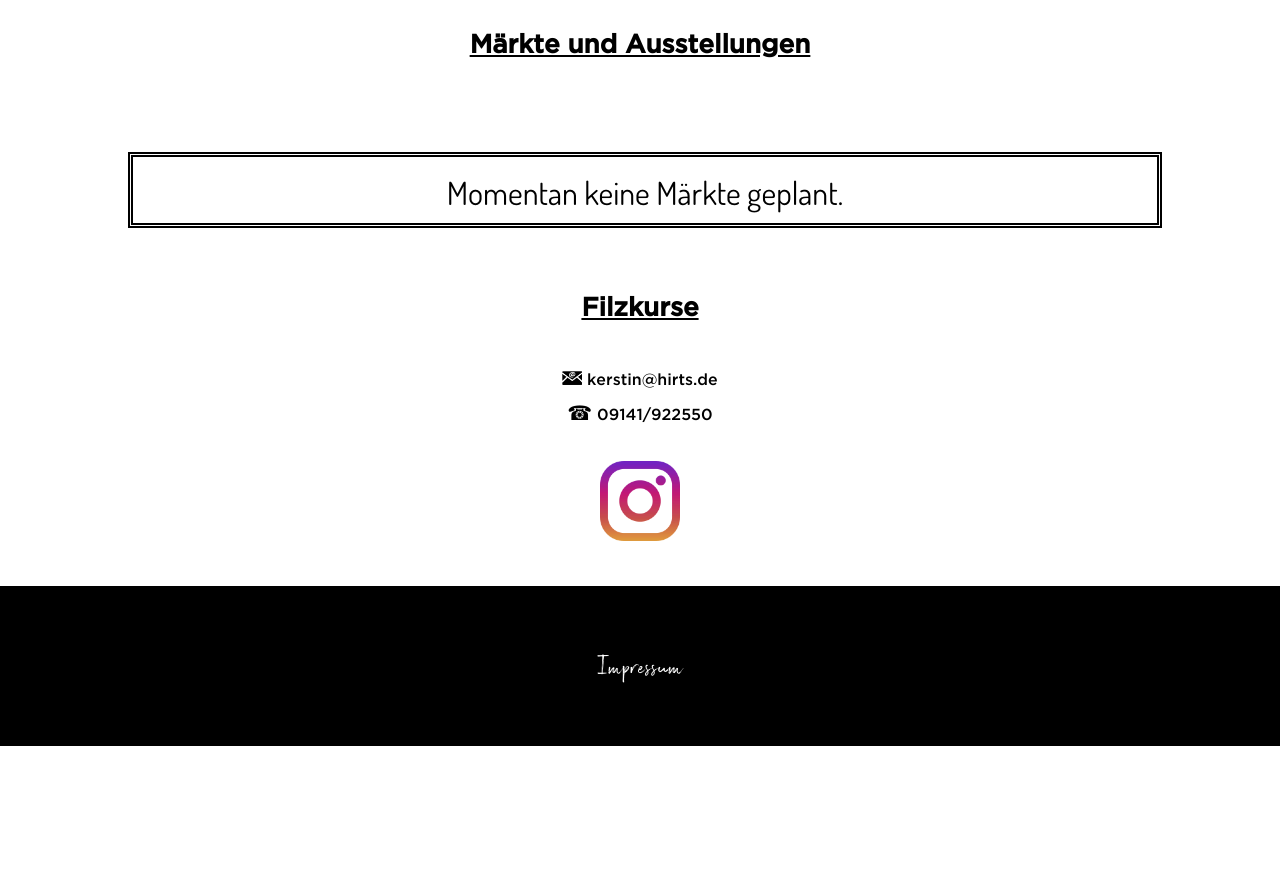
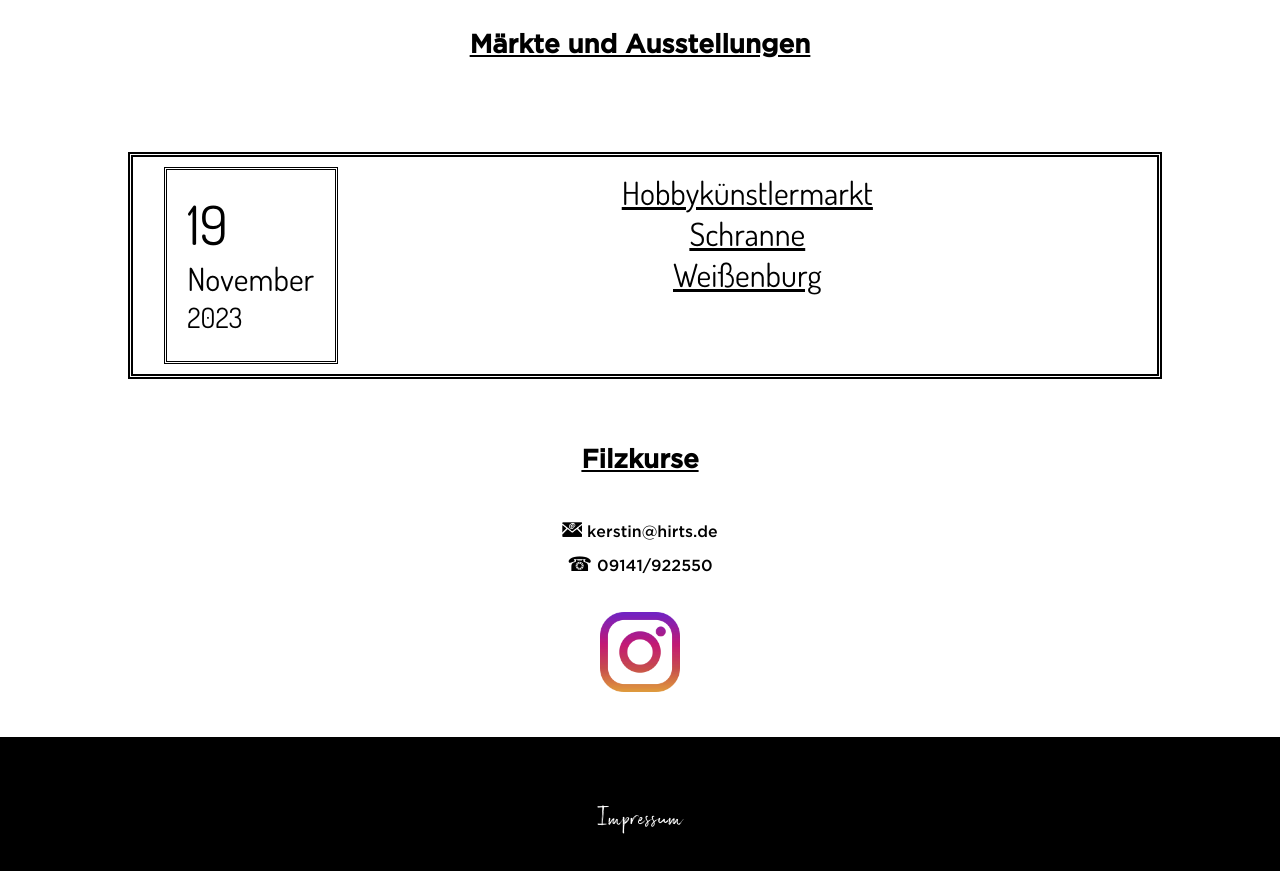
Before and after one commit to mokronos/filzschmuck, a plain HTML site: page index.html in a window 1280 px wide. Shown: the part 2677-3548 px from the top of the page. Before the commit the page ends 3423 px from the top, so only its background shows below. Drawn offline with Linux system fonts and the light colour scheme.

Commit message:
Add schranne markt

```diff
--- a/index.html
+++ b/index.html
@@ -124,35 +124,29 @@
 -->
 
 <!-- no exhibitions planned -->
+    <!-- <div class="containerevents"> -->
+    <!--     <div class="containerevent"> -->
+    <!--         <div  class="containername"> -->
+    <!--           <div class="nameevent">Momentan keine Märkte geplant.</div> -->
+    <!--         </div> -->
+    <!--     </div> -->
+
+    <!-- </div> -->
+
     <div class="containerevents">
         <div class="containerevent">
+            <div class="containerdate">
+                <div class="dateday">19</div>
+                <div class="datemonth">November</div>
+                <div class="dateyear">2023</div>
+            </div>
+
             <div  class="containername">
-              <div class="nameevent">Momentan keine Märkte geplant.</div>
+                <div class="nameevent"><a target="_blank" href="https://www.weissenburg.de/veranstaltungen/hobbykuenstlermakt-438893-12265991/">Hobbykünstlermarkt <br/> Schranne <br/> Weißenburg</a></div>
             </div>
         </div>
 
     </div>
-
-    <!-- <div class="containerevents"> -->
-    <!--     <div class="containerevent"> -->
-    <!--         <div class="containerdate"> -->
-    <!--             <div class="dateday">06</div> -->
-    <!--             <div class="datemonth">Mai</div> -->
-    <!--             <div class="dateyear">2023</div> -->
-    <!--         </div> -->
-
-    <!--         <div class="containerdate"> -->
-    <!--             <div class="dateday">07</div> -->
-    <!--             <div class="datemonth">Mai</div> -->
-    <!--             <div class="dateyear">2023</div> -->
-    <!--         </div> -->
-
-    <!--         <div  class="containername"> -->
-    <!--             <div class="nameevent"><a target="_blank" href="https://www.handwerkskunst-im-alten-schulgarten.de/galerie2ab24fcd">Handwerkskunst im alten Schulgarten</a></div> -->
-    <!--         </div> -->
-    <!--     </div> -->
-
-    <!-- </div> -->
 
     <h3>Filzkurse</h3>
 
```
